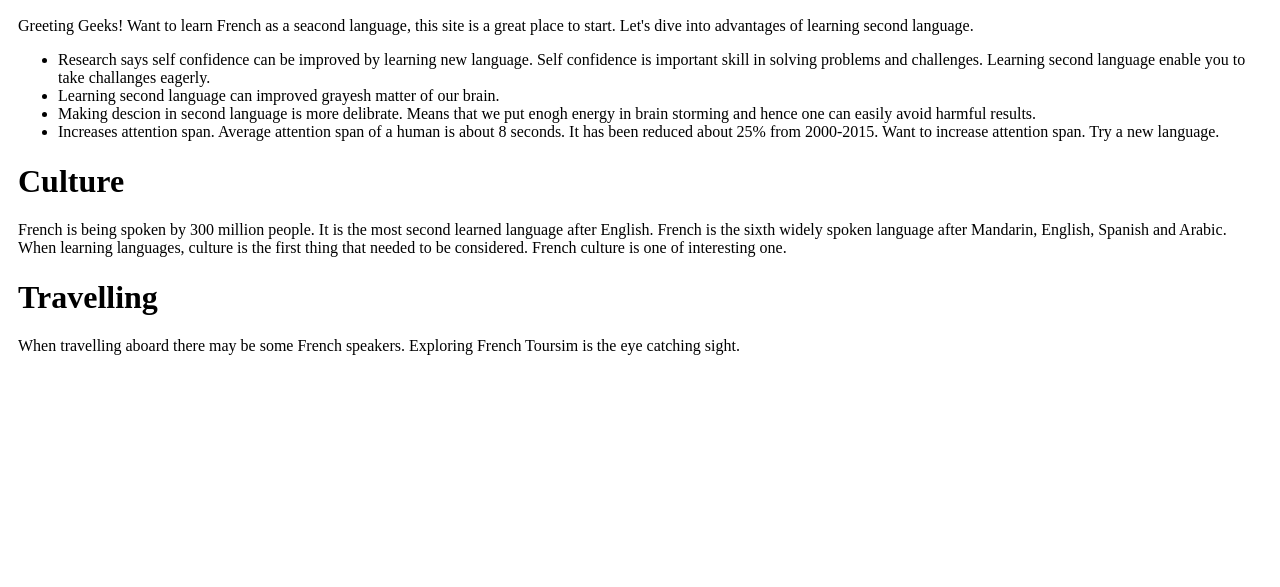
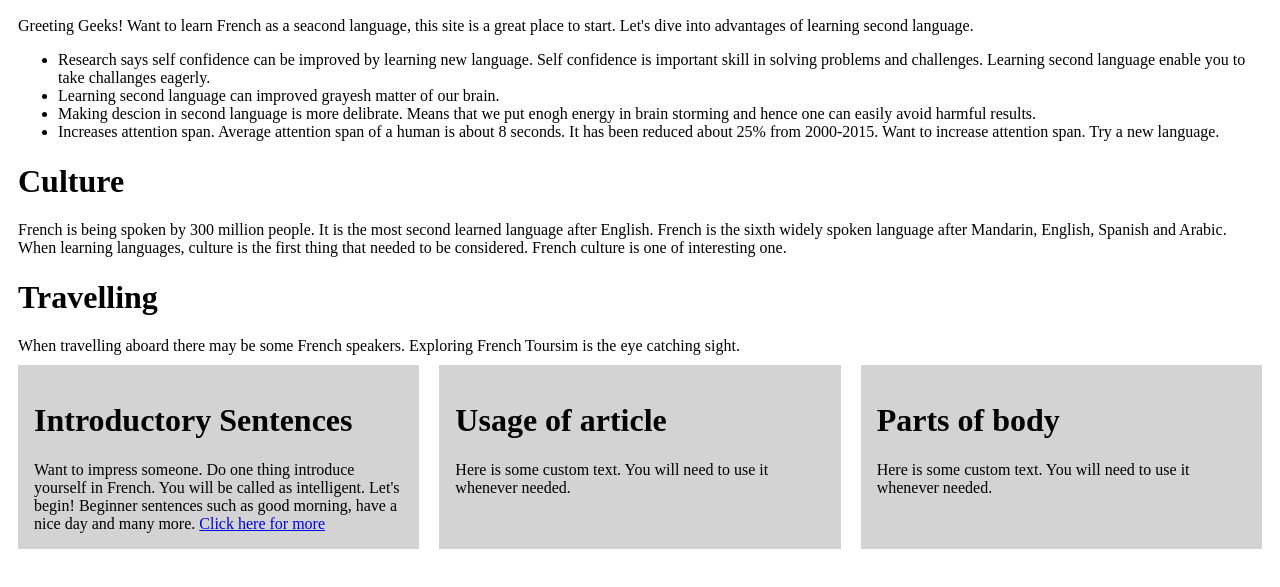
Before and after one commit to shabie68/shabie68.github.io, a plain HTML site: page _site/index.html in a window 1280 px wide. Shown: the part 141-728 px from the top of the page. Drawn offline with Linux system fonts and the light colour scheme.

Commit message:
started introductory sentences

```diff
--- a/_site/css/styles.css
+++ b/_site/css/styles.css
@@ -28,3 +28,20 @@
 #mignon-body {
 	margin-top: 10px;
 }
+
+#mignon-slider{
+	display: flex;
+	gap: 20px;
+	width: 100%;
+	margin-top: 10px;
+}
+
+#mignon-slider div{
+	background: lightgray;
+}
+
+.mignon-intro-sentences, .mignon-rules-usage, .mignon-parts-of-body {
+	width: 33%;
+	padding: 16px;
+
+}
--- a/_site/index.html
+++ b/_site/index.html
@@ -52,6 +52,10 @@
 							300milion speaker 5th most after Mandarin, English, Spanish and Arabic
 							international job
 
+						Slider
+							Top 3 post should be there
+							Introduction
+
 
 
 					 -->
@@ -83,8 +87,37 @@
 
 				</div>
 			</div>
+
+			<div id="mignon-slider">
+				<div class="mignon-intro-sentences">
+					<h1>Introductory Sentences</h1>
+					<div>
+						Want to impress someone. Do one thing introduce yourself in French. You will be called as intelligent. Let's begin!
+						Beginner sentences such as good morning, have a nice day and many more.
+						<a href="#">Click here for more</a>
+					</div>
+				</div>
+
+				<div class="mignon-rules-usage">
+					<h1>Usage of article</h1>
+
+					<div>
+						Here is some custom text. You will need to use it whenever needed.
+					</div>
+				</div>
+
+
+				<div class="mignon-parts-of-body">
+					<h1>Parts of body</h1>
+					<div>
+
+						Here is some custom text. You will need to use it whenever needed.
+					</div>
+				</div>
+
+			</div>
 		</div>
 
-		<script src="js/scripts.js"> </script>
+		<script src="js/scripts.js"></script>
 	</body>
 </html>
--- a/_site/js/scripts.js
+++ /dev/null
@@ -1,8 +0,0 @@
-function show_side_bar() {
-	alert("showing sidebar")
-}
-
-document.querySelector('#mignon-sidebar').addEventListener('click', function() {
-	show_side_bar()
-
-})
--- a/css/styles.css
+++ b/css/styles.css
@@ -42,5 +42,6 @@
 
 .mignon-intro-sentences, .mignon-rules-usage, .mignon-parts-of-body {
 	width: 33%;
+	padding: 16px;
 
 }
```
Also changed, not shown: index.html (+4 -1 lines).
